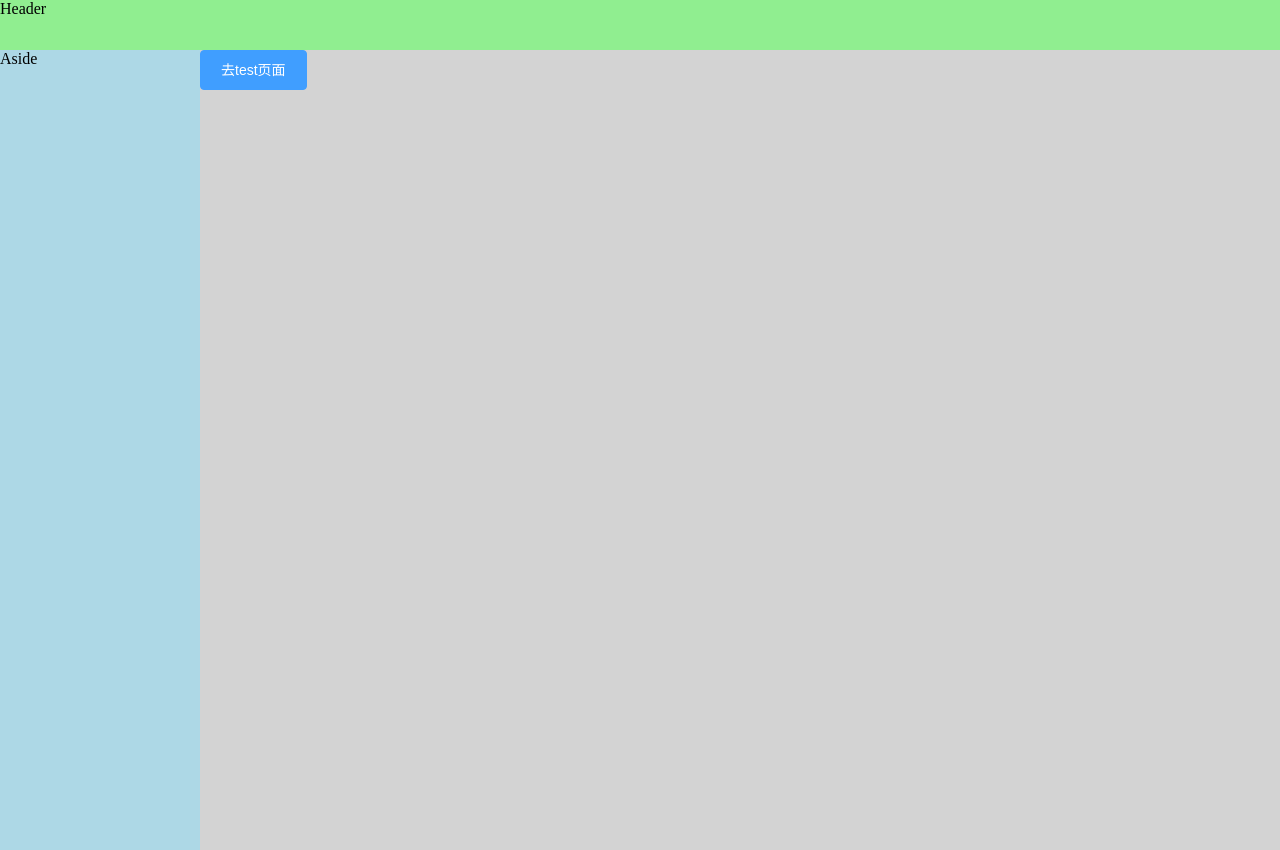
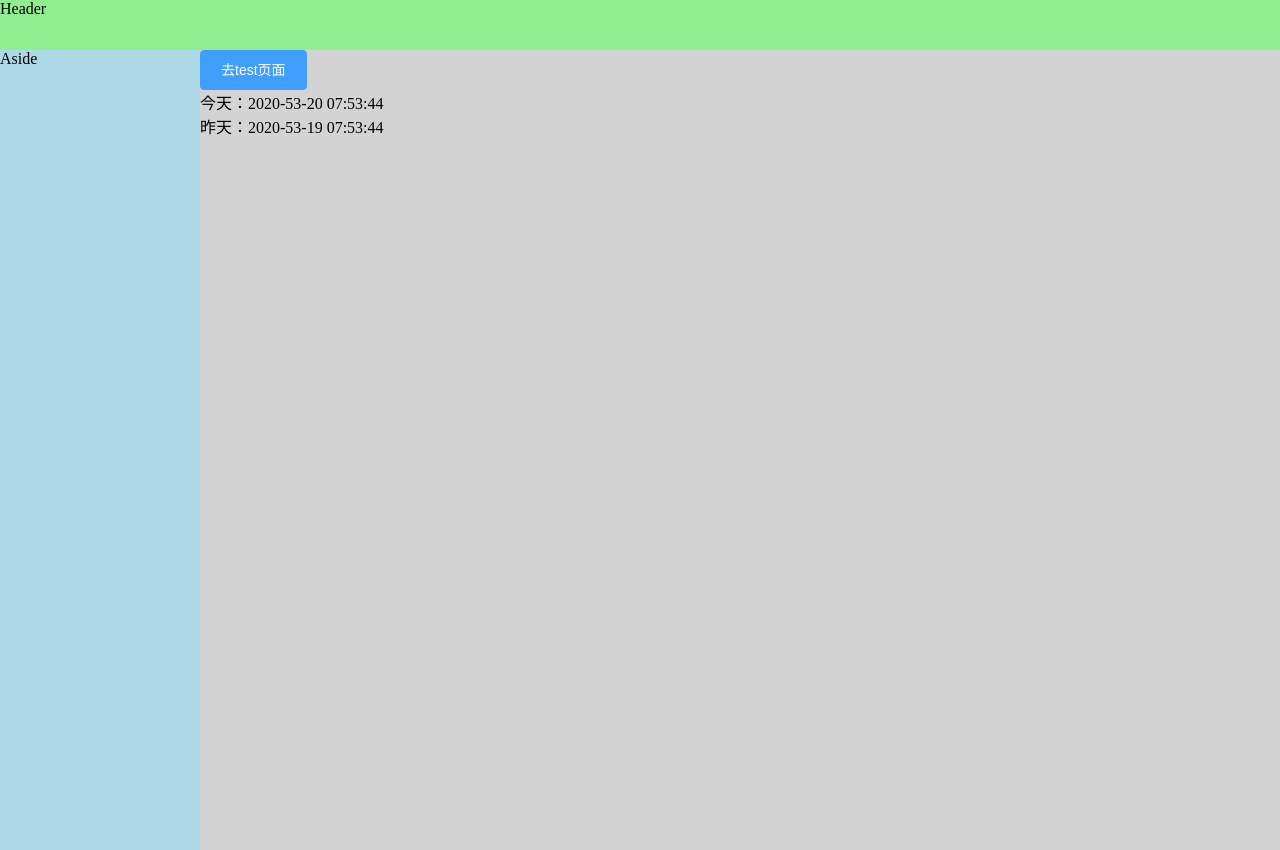
Before and after one commit to pokemonfan7/vue-project, a Vue app: page /#/main in a window 1280 px wide. Built offline with nearby package versions, Linux system fonts and the light colour scheme.

Commit message:
use vuex and filter

```diff
--- a/package.json
+++ b/package.json
@@ -9,6 +9,7 @@
   },
   "dependencies": {
     "core-js": "^3.4.4",
+    "date-fns": "^2.9.0",
     "element-ui": "^2.13.0",
     "less": "^3.10.3",
     "less-loader": "^5.0.0",
--- a/src/app/main.js
+++ b/src/app/main.js
@@ -1,9 +1,12 @@
 import Vue from 'vue'
 import App from './App.vue'
-import router from '../router'
+import router from '../core/router/router'
+import store from '../core/store/store'
 import ElementUI from 'element-ui'
 import '../core/style/index.less'
 import 'element-ui/lib/theme-chalk/index.css'
+
+import '../shared/filters/filters'
 
 Vue.config.productionTip = false
 
@@ -12,4 +15,5 @@ Vue.use(ElementUI)
 new Vue({
   render: h => h(App),
   router,
+  store,
 }).$mount('#app')
--- a/src/components/main/main.vue
+++ b/src/components/main/main.vue
@@ -9,13 +9,25 @@
         <router-link to="/test">
           <el-button type="primary">去test页面</el-button>
         </router-link>
+        <div>今天：{{todayNow | date-format}}</div>
+        <div>昨天：{{yesterdayDate | date-format}}</div>
       </main>
     </div>
   </div>
 </template>
 
 <script>
+	import {mapState, mapGetters} from 'vuex'
+    import {GET_DATE} from '../../core/store/mutations'
+
 	export default {
+		computed: {
+			...mapState({'todayNow': 'date'}),
+			...mapGetters(['yesterdayDate']),
+		},
+        mounted() {
+			this.$store.commit(GET_DATE, Date.now())
+        }
 	}
 </script>
 
--- a/src/router/index.js
+++ b/src/core/router/router.js
@@ -1,8 +1,8 @@
 import Vue from 'vue'
 import VueRouter from 'vue-router'
 
-import Main from '../components/main/main'
-import Test from '../components/test/test'
+import Main from '../../components/main/main'
+import Test from '../../components/test/test'
 
 Vue.use(VueRouter)
 
--- /dev/null
+++ b/src/core/store/actions.js
@@ -0,0 +1,2 @@
+export default {
+}
--- /dev/null
+++ b/src/core/store/getters.js
@@ -0,0 +1,5 @@
+export default {
+	yesterdayDate (state) {
+		return state.date - 24 * 60 * 60 *1000
+	},
+}
--- /dev/null
+++ b/src/core/store/mutations.js
@@ -0,0 +1,8 @@
+
+export const GET_DATE = 'getDate'
+
+export default {
+	[GET_DATE](state, payload) {
+		state.date = payload
+	}
+}
--- /dev/null
+++ b/src/core/store/state.js
@@ -0,0 +1,3 @@
+export default {
+	date: 0
+}
--- /dev/null
+++ b/src/core/store/store.js
@@ -0,0 +1,15 @@
+import Vue from 'vue'
+import Vuex from 'vuex'
+import state from './state'
+import mutations from './mutations'
+import getters from './getters'
+import actions from './actions'
+
+Vue.use(Vuex)
+
+export default new Vuex.Store({
+	state,
+	mutations,
+	getters,
+	actions,
+})
--- /dev/null
+++ b/src/shared/filters/filters.js
@@ -0,0 +1,5 @@
+import Vue from 'vue'
+import format from 'date-fns/format'
+Vue.filter('date-format', function (value, formatStr='yyyy-mm-dd HH:mm:ss') {
+	return format(value, formatStr)
+})
```
Also changed, not shown: 1 other file (tests, documents, lock files or other folders).
